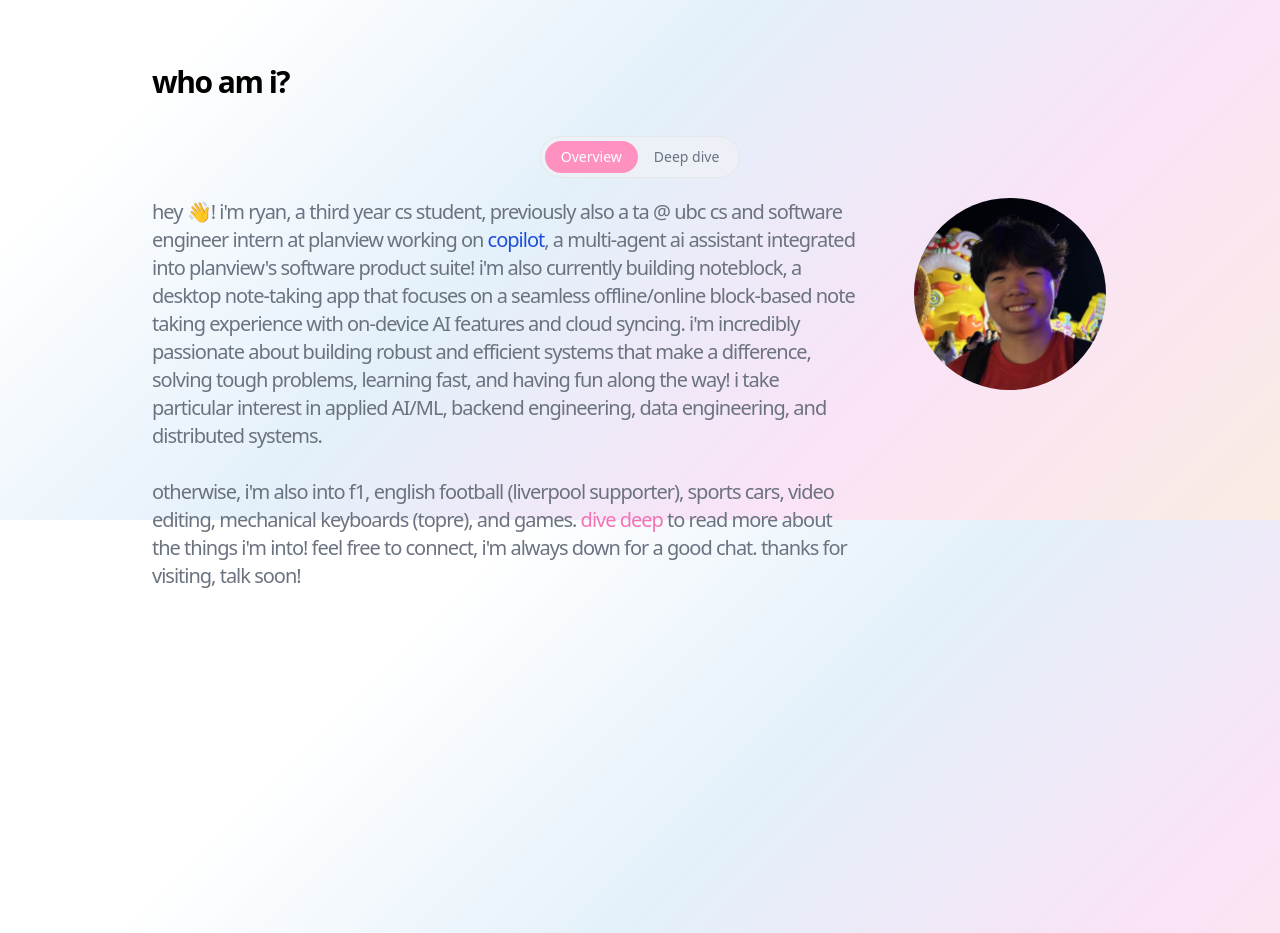
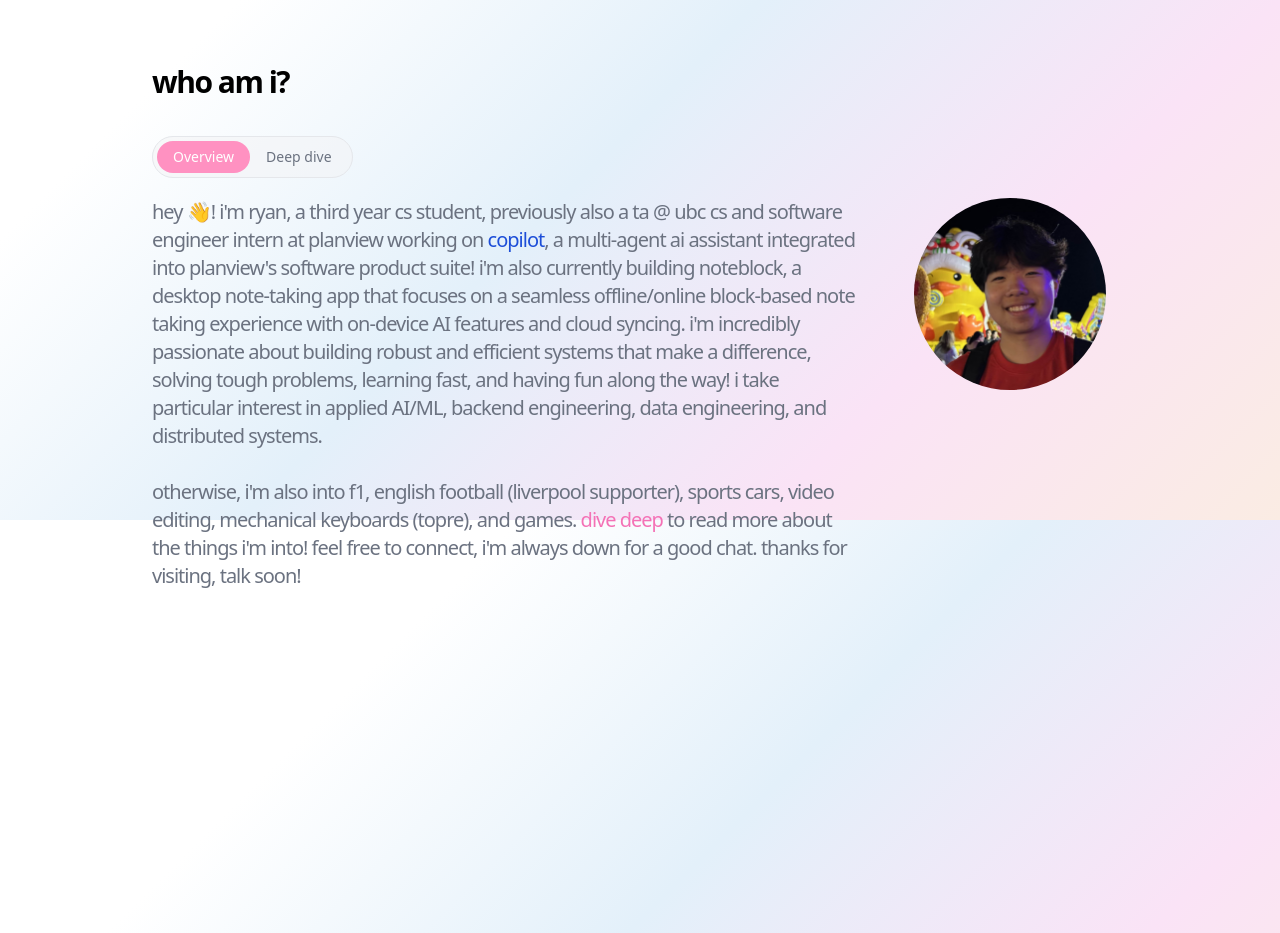
Before and after one commit to rzhang57/rmzhang-website, a Next.js app: page / in a window 1280 px wide. Shown: the part 1080-2013 px from the top of the page. Built offline with nearby package versions, Linux system fonts and the light colour scheme.

Commit message:
justify start pills

```diff
--- a/src/components/landing/About.tsx
+++ b/src/components/landing/About.tsx
@@ -112,7 +112,7 @@ export default function About() {
             </div>
 
             <div
-                className="relative flex w-fit mx-auto items-center justify-center rounded-full border border-border bg-muted/50 p-1">
+                className="relative flex w-fit items-center justify-start rounded-full border border-border bg-muted/50 p-1 ml-0">
                 {tabs.map((tab) => (
                     <button
                         key={tab.id}
```
